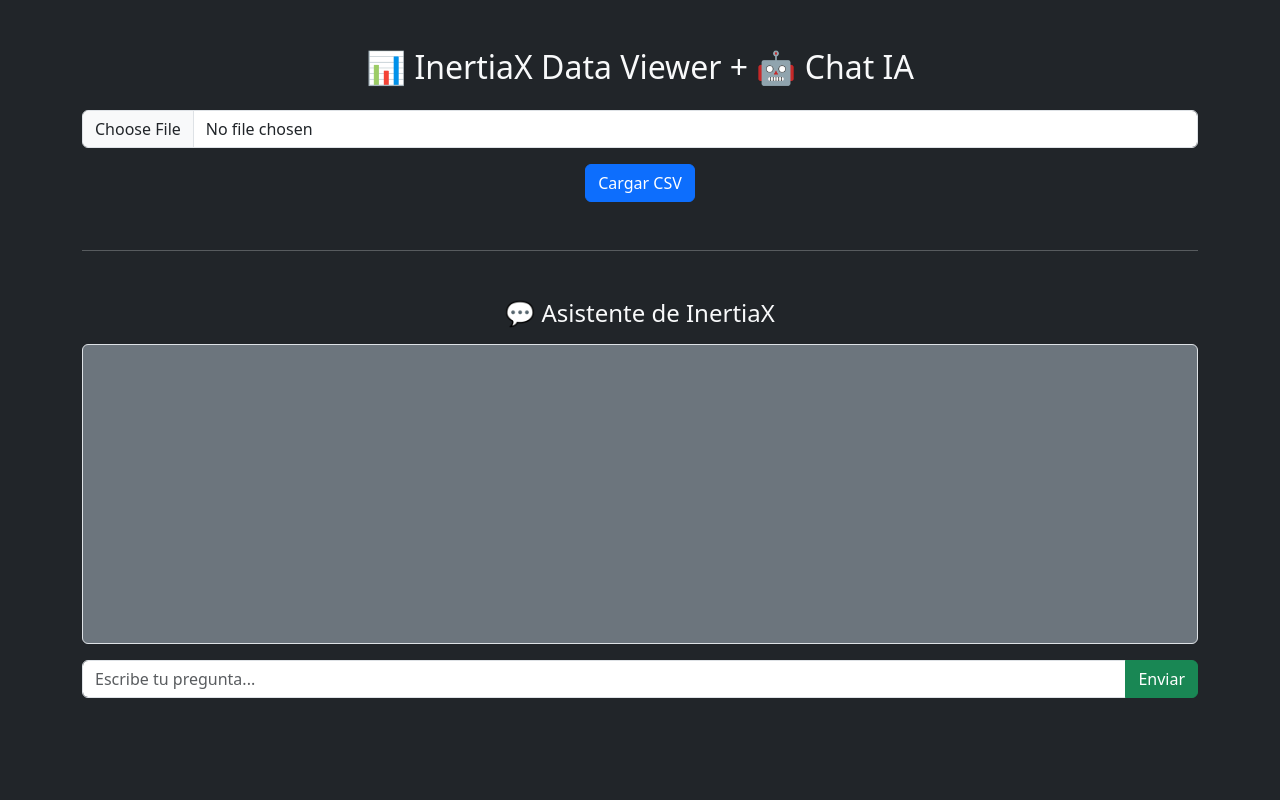
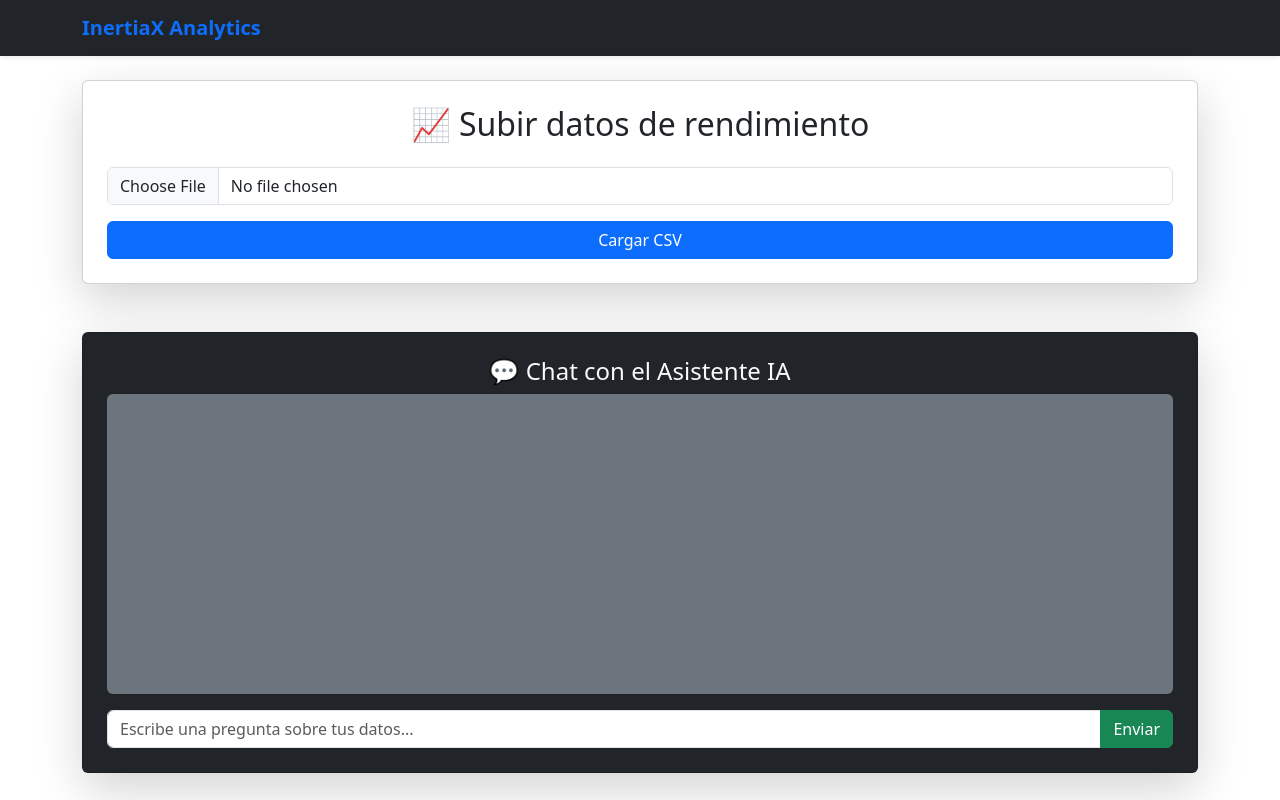
Before and after one commit to tomasitouch/inertiax-calculadora, a Flask app: page / in a window 1280 px wide. Run offline with Flask 3, Linux system fonts and the light colour scheme; some libraries are stand-ins or nearby versions.

Commit message:
Update index.html

```diff
--- a/templates/index.html
+++ b/templates/index.html
@@ -2,61 +2,64 @@
 <html lang="es">
 <head>
   <meta charset="UTF-8">
-  <title>InertiaX CSV + Chat IA</title>
+  <title>InertiaX Analytics</title>
   <link href="https://cdn.jsdelivr.net/npm/bootstrap@5.3.0/dist/css/bootstrap.min.css" rel="stylesheet">
   <link rel="stylesheet" href="{{ url_for('static', filename='styles.css') }}">
-  <link rel="stylesheet" href="https://cdn.datatables.net/1.13.6/css/jquery.dataTables.min.css">
+  <link rel="icon" href="https://upload.wikimedia.org/wikipedia/commons/3/3a/Logo_inertial.png">
 </head>
-<body class="bg-dark text-light">
+<body>
+  <nav class="navbar navbar-dark bg-dark shadow-sm mb-4">
+    <div class="container">
+      <a class="navbar-brand fw-bold text-primary" href="#">InertiaX Analytics</a>
+    </div>
+  </nav>
 
-  <div class="container mt-5">
-    <h2 class="text-center mb-4">📊 InertiaX Data Viewer + 🤖 Chat IA</h2>
+  <div class="container">
+    <div class="card shadow-lg p-4">
+      <h2 class="text-center mb-4">📈 Subir datos de rendimiento</h2>
 
-    <!-- Subida de CSV -->
-    <form action="/upload" method="post" enctype="multipart/form-data" class="text-center mb-4">
+      <form action="/upload" method="post" enctype="multipart/form-data" class="text-center">
         <input type="file" name="file" accept=".csv" class="form-control mb-3" required>
-      <button type="submit" class="btn btn-primary">Cargar CSV</button>
+        <button type="submit" class="btn btn-primary w-100">Cargar CSV</button>
       </form>
 
       {% if filename %}
-      <h5 class="text-center mb-3">Archivo cargado: {{ filename }}</h5>
-      <div class="table-responsive">
-        {{ table_html | safe }}
+        <h5 class="text-center mt-4 text-muted">Archivo cargado: {{ filename }}</h5>
+        <div class="table-responsive mt-3">{{ table_html | safe }}</div>
+
+        <div class="text-center mt-4">
+          <a href="/generate_pdf" target="_blank" class="btn btn-danger">📄 Generar PDF con análisis y gráficos</a>
+          <a href="/download_pdf" class="btn btn-secondary ms-2">⬇️ Descargar PDF</a>
         </div>
       {% endif %}
 
       {% if error %}
-      <div class="alert alert-danger text-center mt-4">
-        {{ error }}
+        <div class="alert alert-danger mt-4">{{ error }}</div>
+      {% endif %}
     </div>
-    {% endif %}
 
-    <hr class="my-5">
-
-    <!-- Chat con IA -->
-    <h4 class="text-center mb-3">💬 Asistente de InertiaX</h4>
-    <div id="chat-box" class="p-3 border rounded bg-secondary mb-3" style="height:300px; overflow-y:auto;"></div>
-
+    <div class="card mt-5 shadow-lg p-4 bg-dark text-light">
+      <h4 class="text-center">💬 Chat con el Asistente IA</h4>
+      <div id="chat-box" class="p-3 mb-3 bg-secondary rounded" style="height:300px; overflow-y:auto;"></div>
       <div class="input-group">
-      <input type="text" id="userInput" class="form-control" placeholder="Escribe tu pregunta...">
+        <input type="text" id="userInput" class="form-control" placeholder="Escribe una pregunta sobre tus datos...">
         <button class="btn btn-success" id="sendBtn">Enviar</button>
+      </div>
     </div>
   </div>
 
   <script src="https://code.jquery.com/jquery-3.7.1.min.js"></script>
   <script>
-    $(document).ready(function() {
-      $('#sendBtn').click(async function() {
-        const message = $('#userInput').val().trim();
-        if (!message) return;
-
-        $('#chat-box').append(`<div><b>Tú:</b> ${message}</div>`);
+    $(document).ready(() => {
+      $('#sendBtn').click(async () => {
+        const msg = $('#userInput').val().trim();
+        if (!msg) return;
+        $('#chat-box').append(`<div><b>Tú:</b> ${msg}</div>`);
         $('#userInput').val('');
-
         const res = await fetch('/chat', {
           method: 'POST',
           headers: {'Content-Type': 'application/json'},
-          body: JSON.stringify({message})
+          body: JSON.stringify({message: msg})
         });
         const data = await res.json();
         $('#chat-box').append(`<div class="text-info"><b>IA:</b> ${data.response}</div>`);
@@ -64,6 +67,5 @@
       });
     });
   </script>
-
 </body>
 </html>
```
Lines whose indentation alone changed are shown as unchanged.
